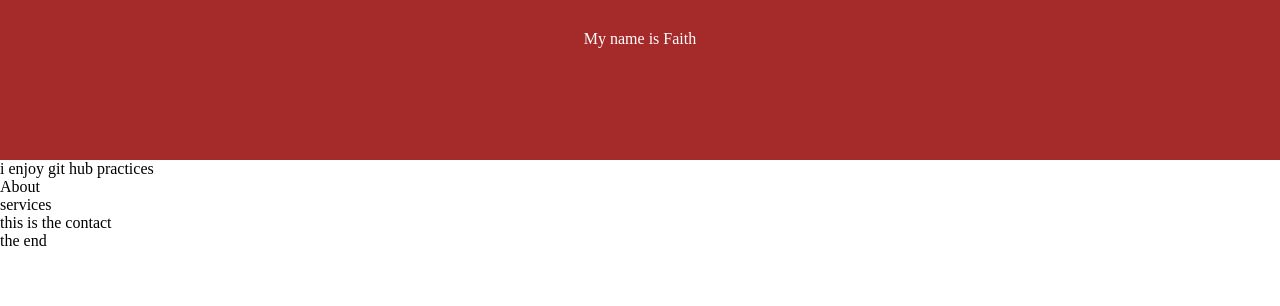
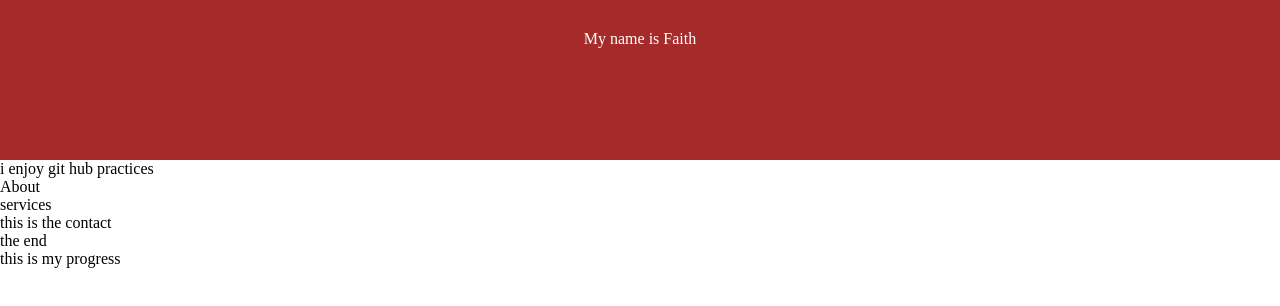
Before and after one commit to thedeveloperfaith/GIthub-practices, a website: page index.html in a window 1280 px wide. Drawn offline with Linux system fonts and the light colour scheme.

Commit message:
progressing with github

```diff
--- a/index.html
+++ b/index.html
@@ -17,6 +17,7 @@
     <aside>services</aside>
     <article>this is the contact </article>
     <footer>the end </footer>
+    <main>this is my progress</main>
 
 
 </body>
```
